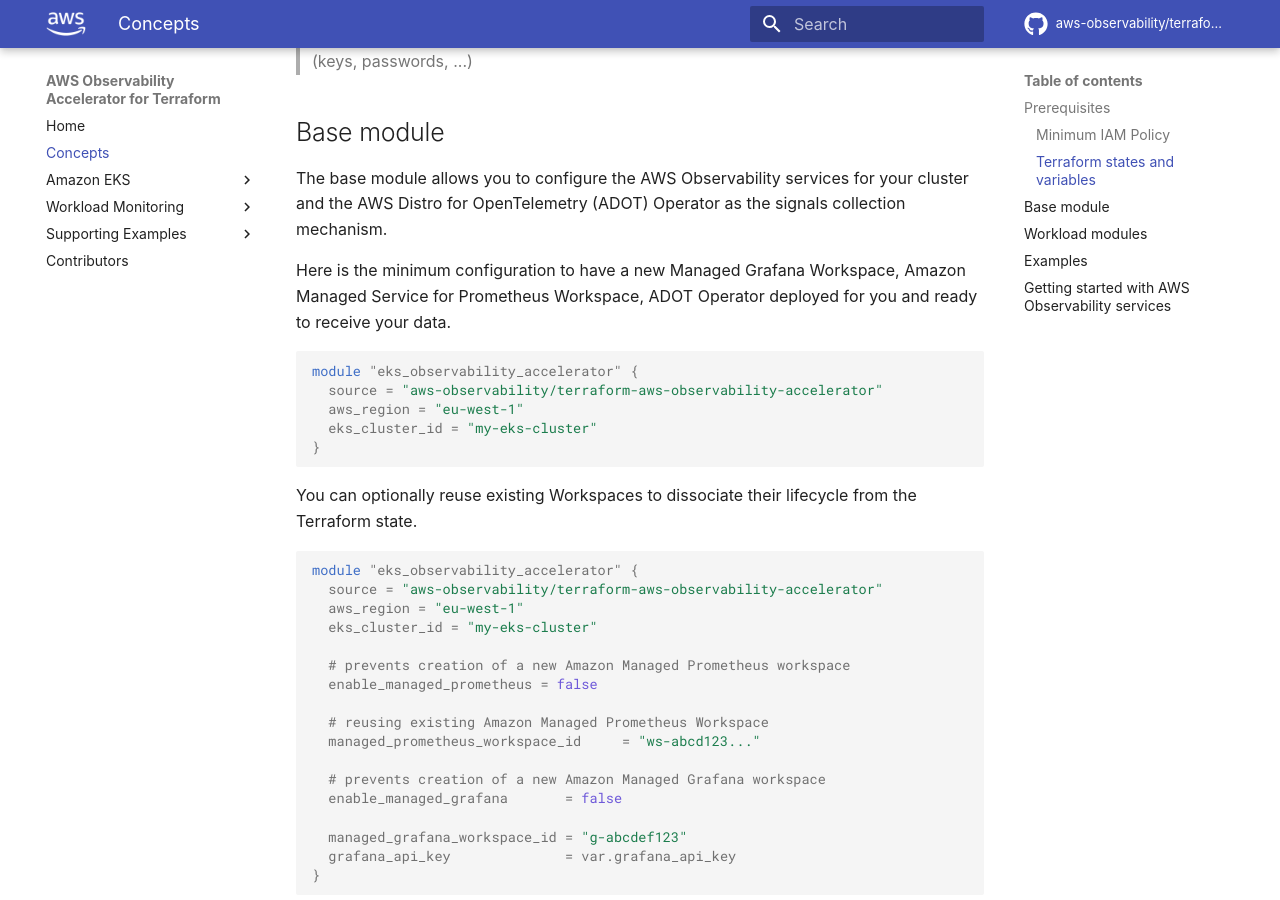
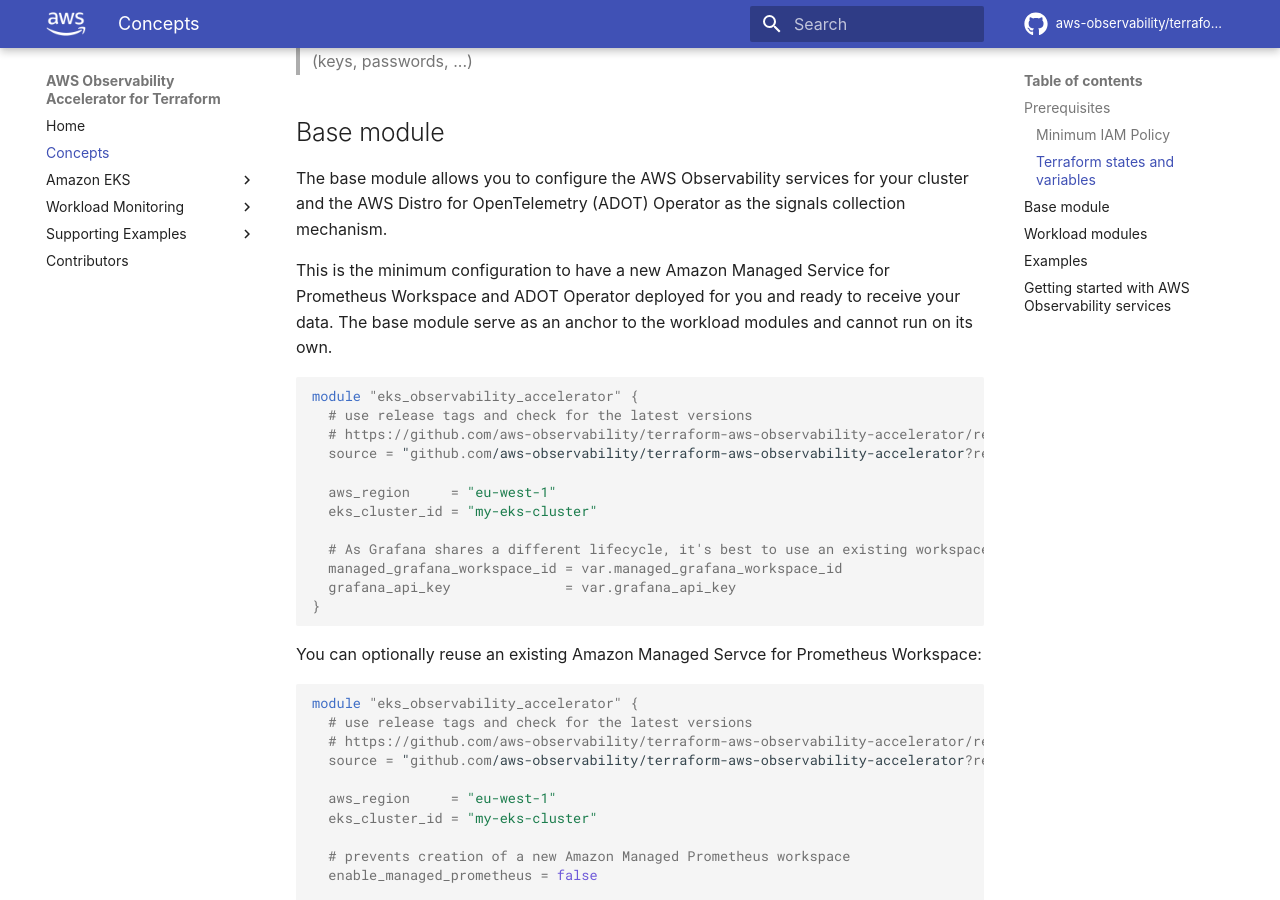
Before and after one commit to aws-observability/terraform-aws-observability-accelerator, an MkDocs documentation site: the page built from docs/concepts.md, in a window 1280 px wide and 900 px high, scrolled down 827 px. Built offline with MkDocs 1.6.1 and Material for MkDocs 9.7.7, drawn with Linux system fonts in a browser that asks for light colours; some web fonts are replaced; comment, search, counter and statistics services are not loaded.

Commit message:
Improve base module docs (#108)
* Improve base module docs

* Update readme and concepts
- Encourage release tags
- make grafana_api_key as required

* Update wording

````diff
--- a/docs/concepts.md
+++ b/docs/concepts.md
@@ -31,35 +31,44 @@
 
 ## Base module
 
-The base module allows you to configure the AWS Observability services for your cluster and the AWS Distro for OpenTelemetry (ADOT) Operator as the signals collection mechanism.
+The base module allows you to configure the AWS Observability services for your cluster and
+the AWS Distro for OpenTelemetry (ADOT) Operator as the signals collection mechanism.
 
-Here is the minimum configuration to have a new Managed Grafana Workspace, Amazon Managed Service for Prometheus Workspace, ADOT Operator deployed for you and ready to receive your data.
+This is the minimum configuration to have a new Amazon Managed Service for Prometheus Workspace
+and ADOT Operator deployed for you and ready to receive your data.
+The base module serve as an anchor to the workload modules and cannot run on its own.
 
 ```hcl
 module "eks_observability_accelerator" {
-  source = "aws-observability/terraform-aws-observability-accelerator"
-  aws_region = "eu-west-1"
+  # use release tags and check for the latest versions
+  # https://github.com/aws-observability/terraform-aws-observability-accelerator/releases
+  source = "github.com/aws-observability/terraform-aws-observability-accelerator?ref=v1.6.1
+
+  aws_region     = "eu-west-1"
   eks_cluster_id = "my-eks-cluster"
+
+  # As Grafana shares a different lifecycle, it's best to use an existing workspace.
+  managed_grafana_workspace_id = var.managed_grafana_workspace_id
+  grafana_api_key              = var.grafana_api_key
 }
 ```
 
-You can optionally reuse existing Workspaces to dissociate their lifecycle from the
-Terraform state.
+You can optionally reuse an existing Amazon Managed Servce for Prometheus Workspace:
 
 ```hcl
 module "eks_observability_accelerator" {
-  source = "aws-observability/terraform-aws-observability-accelerator"
-  aws_region = "eu-west-1"
+  # use release tags and check for the latest versions
+  # https://github.com/aws-observability/terraform-aws-observability-accelerator/releases
+  source = "github.com/aws-observability/terraform-aws-observability-accelerator?ref=v1.6.1
+
+  aws_region     = "eu-west-1"
   eks_cluster_id = "my-eks-cluster"
 
   # prevents creation of a new Amazon Managed Prometheus workspace
   enable_managed_prometheus = false
 
   # reusing existing Amazon Managed Prometheus Workspace
-  managed_prometheus_workspace_id     = "ws-abcd123..."
-
-  # prevents creation of a new Amazon Managed Grafana workspace
-  enable_managed_grafana       = false
+  managed_prometheus_workspace_id  = "ws-abcd123..."
 
   managed_grafana_workspace_id = "g-abcdef123"
   grafana_api_key              = var.grafana_api_key
````
Also changed, not shown: README.md (+21 -14 lines), 1 other file.
